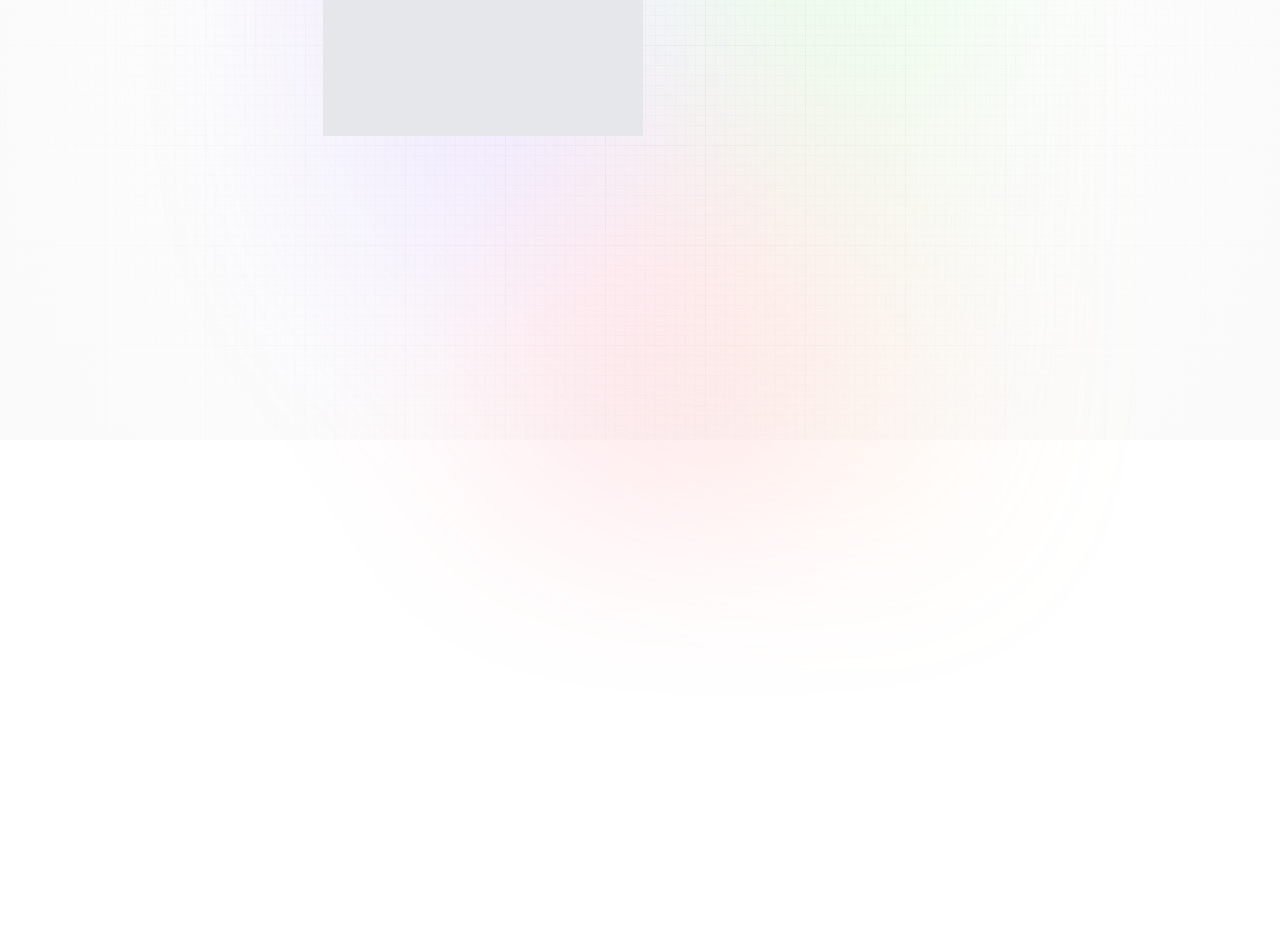
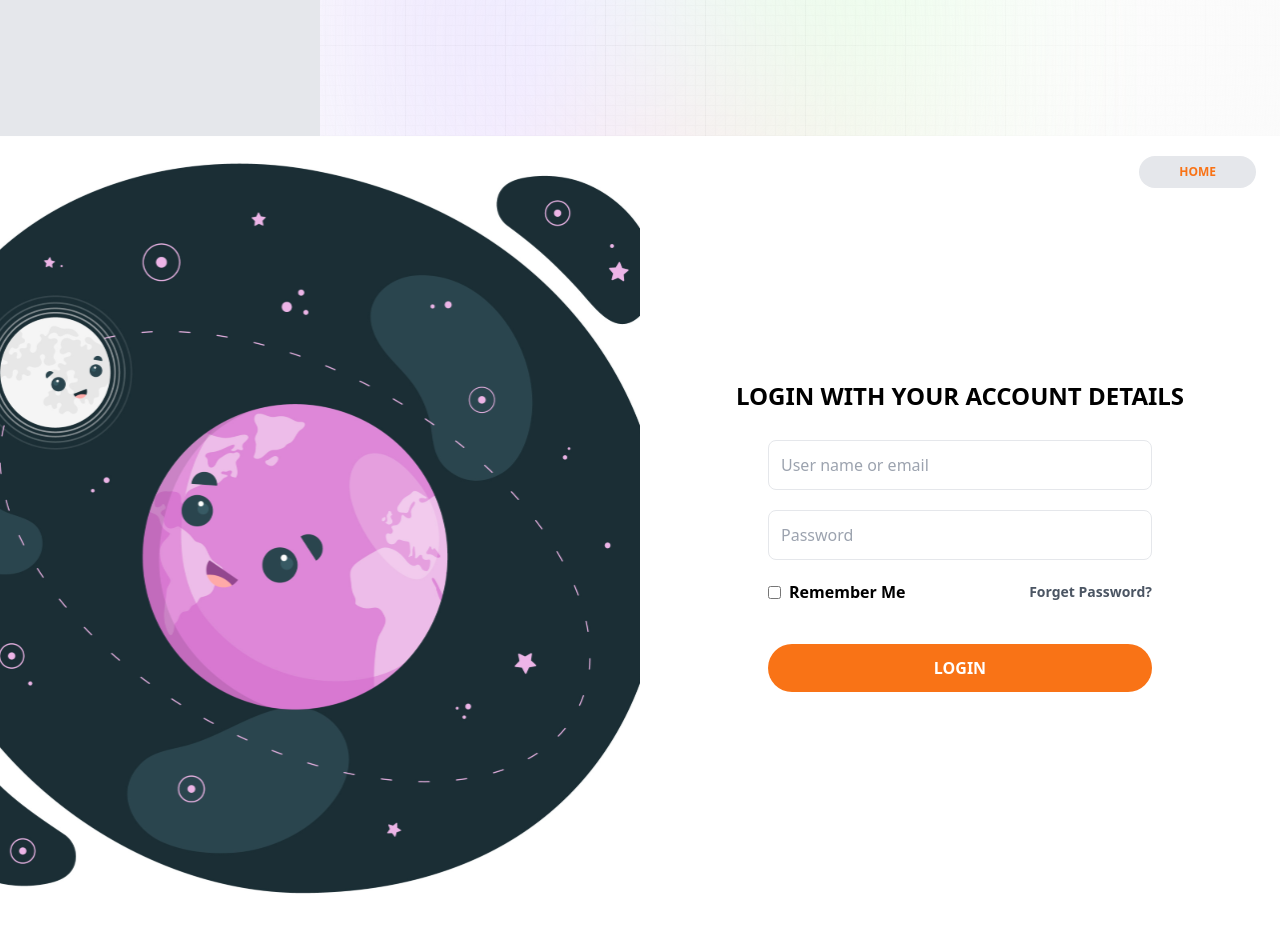
Before and after one commit to yasiith/Nethu_Education_Institute_Management_System, a Next.js app in the folder Nethu_Education_Institute_Management_System/: page / in a window 1280 px wide. Shown: the part 360-1292 px from the top of the page. Before the commit the page ends 800 px from the top, so only its background shows below. Built offline with nearby package versions, Linux system fonts and the light colour scheme.

Commit message:
Login_page_stage01

```diff
--- /dev/null
+++ b/Nethu_Education_Institute_Management_System/app/loginPage.jsx
@@ -0,0 +1,14 @@
+import Login from "@components/login";
+import Home from "@app/page";
+
+const LoginPage = () => {
+  return (
+    <>
+      <div>
+        <Login />
+      </div>
+    </>
+  );
+};
+
+export default LoginPage;
--- a/Nethu_Education_Institute_Management_System/app/page.jsx
+++ b/Nethu_Education_Institute_Management_System/app/page.jsx
@@ -1,5 +1,6 @@
-import Navbar from "@components/nav"
-import Who from "@components/who"
+import Navbar from "@components/nav";
+import Who from "@components/who";
+import Login from "@components/login";
 
 const Home = () => {
   return (
@@ -7,10 +8,10 @@ const Home = () => {
       <div>
         <Navbar />
         <Who />
+        <Login />
       </div>
     </>
+  );
+};
 
-  )
-}
-
-export default Home
+export default Home;
--- /dev/null
+++ b/Nethu_Education_Institute_Management_System/components/login.js
@@ -0,0 +1,71 @@
+import Image from "next/image";
+import Link from "next/link";
+import LoginImage from "@public/assets/images/Login_page_image.svg";
+import HomeBut from "@app/page";
+
+const LoginPage = () => {
+  return (
+    <div className="flex h-screen w-screen relative">
+      {/* Left side: Image */}
+      <div className="w-1/2 bg-gray-900 relative">
+        <Image src={LoginImage} alt="Space" layout="fill" objectFit="cover" />
+      </div>
+
+      {/* Right side: Login form */}
+      <div className="w-1/2 bg-white flex flex-col justify-center items-center p-10 relative">
+        {/* Home Button */}
+        <Link
+          href={"../app/page.jsx"}
+          className="absolute top-5 right-6 flex justify-center items-center"
+        >
+          <button
+            type="button"
+            className="text-orange-500 bg-gray-200 hover:bg-orange-500 hover:text-white hover:delay-75 focus:ring-4 focus:outline-none focus:ring-blue-300 font-bold rounded-3xl text-xs px-10 py-2 pt-2 text-center"
+          >
+            HOME
+          </button>
+        </Link>
+
+        <h2 className="text-2xl font-bold mb-7">
+          LOGIN WITH YOUR ACCOUNT DETAILS
+        </h2>
+
+        <form className="w-full max-w-sm">
+          <div className="mb-4">
+            <input
+              className="w-full p-3 mb-1 border rounded-lg text-gray-700"
+              type="email"
+              placeholder="User name or email"
+            />
+          </div>
+          <div className="mb-4">
+            <input
+              className="w-full p-3 mb-1 border rounded-lg text-gray-700"
+              type="password"
+              placeholder="Password"
+            />
+          </div>
+          <div className="flex items-center  font-bold justify-between mb-10">
+            <label className="flex items-center">
+              <input type="checkbox" className="mr-2" />
+              Remember Me
+            </label>
+            <Link
+              href="#"
+              className="text-sm  text-gray-600 hover:text-gray-800"
+            >
+              Forget Password?
+            </Link>
+          </div>
+          <button
+            className="w-full p-3 bg-orange-500 text-white font-bold rounded-full hover:bg-gray-200 hover:text-orange-500  hover:border-orange-500 hover:delay-75"
+            type="submit"
+          >
+            LOGIN
+          </button>
+        </form>
+      </div>
+    </div>
+  );
+};
+export default LoginPage;
--- a/Nethu_Education_Institute_Management_System/components/nav.js
+++ b/Nethu_Education_Institute_Management_System/components/nav.js
@@ -1,28 +1,39 @@
-import Link from 'next/link';
-
+import Link from "next/link";
 const Navbar = () => {
   return (
     <>
-            <nav className='bg-gray-400 backdrop-blur-sm  start-0 fixed w-full z-20 top-0 border-b border-gray-200'>
-                <div className='max-w-screen-xl flex flex-wrap items-center justify-between mx-auto p-4'>
-                    <span className='text-white self-center text-2xl font-semibold whitespace-nowrap'>NEIMS</span>
-                    <div className='flex md:order-2 space-x-3 md:space-x-0'>
-                        <button type='button' className='text-white bg-orange-500 hover:bg-orange-600 focus:ring-4 focus:outline-none focus:ring-blue-300 font-medium rounded-3xl text-lg px-10 py-2 pt-2 text-center'>
+      <nav className="bg-gray-400 backdrop-blur-sm  start-0 fixed w-full z-20 top-0 border-b border-gray-200">
+        <div className="max-w-screen-xl flex flex-wrap items-center justify-between mx-auto p-4">
+          <span className="text-white self-center text-2xl font-semibold whitespace-nowrap">
+            NEIMS
+          </span>
+          <div className="flex md:order-2 space-x-3 md:space-x-0">
+            <Link href={"../app/loginPage.jsx"}>
+              <button
+                type="button"
+                className="text-white bg-orange-500 hover:bg-orange-600 focus:ring-4 focus:outline-none focus:ring-blue-300 font-medium rounded-3xl text-lg px-10 py-2 pt-2 text-center"
+              >
                 Login
               </button>
+            </Link>
           </div>
-                    <div className='items-center justify-between hidden w-full md:flex md:w-auto md:order-1' id="navbar-sticky">
+          <div
+            className="items-center justify-between hidden w-full md:flex md:w-auto md:order-1"
+            id="navbar-sticky"
+          >
             <ul className='flex flex-col p-4 md:p-0 font-medium border border-gray-100 rounded-lg bg-gray-500 md:space-x-8 md:flex-row md:mt-0 md:border-0 md:bg-white dark:bg-gray-400 md:dark:bg-gray-400 dark:border-gray-400">'>
               <li>
                 <Link
-                                    href='/'
-                                    className='block py-2 px-3 text-white md:hover:text-blue-700 md:p-0 ' aria-current="page">
+                  href="/"
+                  className="block py-2 px-3 text-white md:hover:text-blue-700 md:p-0 "
+                  aria-current="page"
+                >
                   Home
                 </Link>
               </li>
               <li>
                 <Link
-                                    href='/'
+                  href="/"
                   className='"block py-2 px-3 text-gray-900 rounded hover:bg-gray-100 md:hover:bg-transparent md:hover:text-gray-700 md:p-0 md:dark:hover:text-gray-500 dark:text-white dark:hover:bg-gray-700 dark:hover:text-white md:dark:hover:bg-transparent dark:border-gray-700"'
                 >
                   Gallery
@@ -30,7 +41,7 @@ const Navbar = () => {
               </li>
               <li>
                 <Link
-                                    href='/'
+                  href="/"
                   className='"block py-2 px-3 text-gray-900 rounded hover:bg-gray-100 md:hover:bg-transparent md:hover:text-gray-700 md:p-0 md:dark:hover:text-gray-500 dark:text-white dark:hover:bg-gray-700 dark:hover:text-white md:dark:hover:bg-transparent dark:border-gray-700"'
                 >
                   Classes
@@ -38,7 +49,7 @@ const Navbar = () => {
               </li>
               <li>
                 <Link
-                                    href='/'
+                  href="/"
                   className='"block py-2 px-3 text-gray-900 rounded hover:bg-gray-100 md:hover:bg-transparent md:hover:text-gray-700 md:p-0 md:dark:hover:text-gray-500 dark:text-white dark:hover:bg-gray-700 dark:hover:text-white md:dark:hover:bg-transparent dark:border-gray-700"'
                 >
                   About
@@ -46,7 +57,7 @@ const Navbar = () => {
               </li>
               <li>
                 <Link
-                                    href='/'
+                  href="/"
                   className='"block py-2 px-3 text-gray-900 rounded hover:bg-gray-100 md:hover:bg-transparent md:hover:text-gray-700 md:p-0 md:dark:hover:text-gray-500 dark:text-white dark:hover:bg-gray-700 dark:hover:text-white md:dark:hover:bg-transparent dark:border-gray-700"'
                 >
                   Contact
@@ -57,7 +68,7 @@ const Navbar = () => {
         </div>
       </nav>
     </>
-    )
-}
+  );
+};
 
 export default Navbar;
--- a/Nethu_Education_Institute_Management_System/package.json
+++ b/Nethu_Education_Institute_Management_System/package.json
@@ -9,13 +9,17 @@
     "lint": "next lint"
   },
   "dependencies": {
+    "@tabler/icons-react": "^3.12.0",
     "bcrypt": "^5.1.1",
+    "clsx": "^2.1.1",
+    "framer-motion": "^11.3.24",
     "mongodb": "^6.8.0",
     "mongoose": "^8.5.2",
     "next": "14.2.5",
     "next-auth": "^4.24.7",
     "react": "^18",
-    "react-dom": "^18"
+    "react-dom": "^18",
+    "tailwind-merge": "^2.4.0"
   },
   "devDependencies": {
     "postcss": "^8",
```
Also changed, not shown: Nethu_Education_Institute_Management_System/components/who.js (+12 -11 lines), Nethu_Education_Institute_Management_System/public/assets/images/Login_page_image.svg (added), 1 other file (tests, documents, lock files or other folders). Lines whose indentation alone changed are shown as unchanged.
